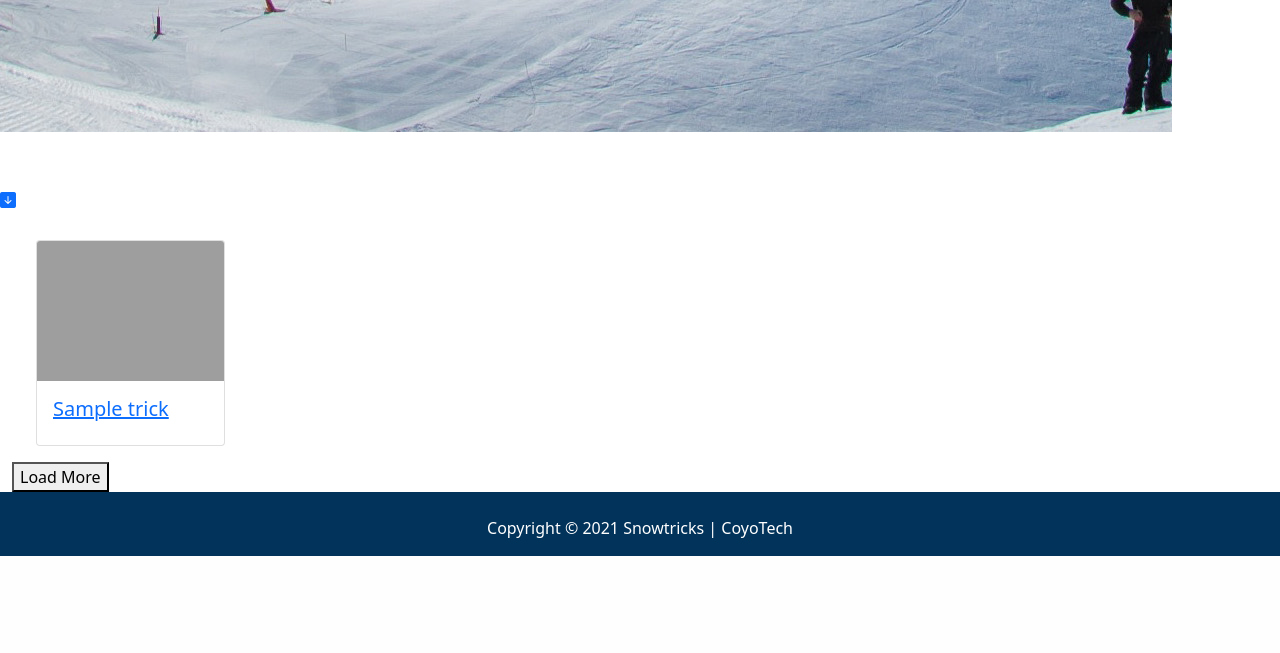
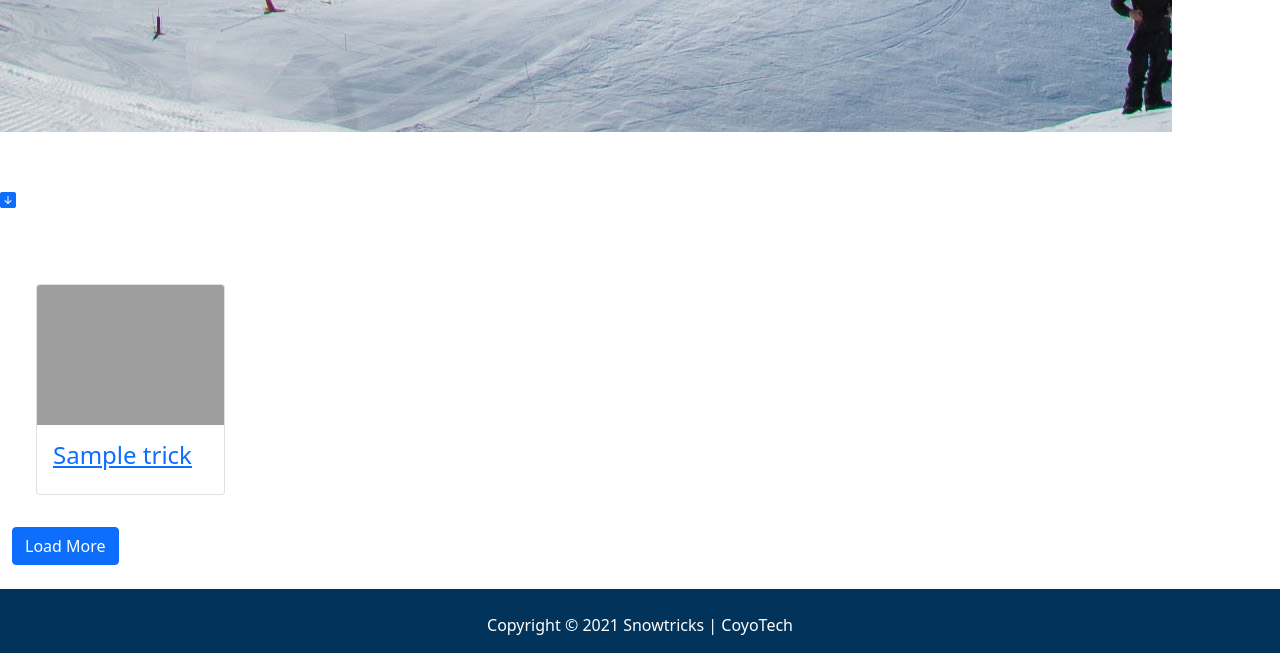
Before and after one commit to Nicolasjmcrt/snowtricks, a Symfony app: template templates/trick/index.html.twig in a window 1280 px wide. Shown: the part 1906-2559 px from the top of the page. Before the commit the page ends 2462 px from the top, so only its background shows below. Run offline with Twig, Linux system fonts and the light colour scheme; the template is opened without the code that fills it: most values are stand-ins (such as "Sample title", 1, 10 or a date in 2020); some libraries are stand-ins or nearby versions; grey boxes are pictures that could not be loaded.

Commit message:
load-more button style

```diff
--- a/templates/common/template.php.twig
+++ b/templates/common/template.php.twig
@@ -32,7 +32,7 @@
 									<a class="nav-link active" aria-current="page" href="#">Home</a>
 								</li>
 								<li class="nav-item">
-									<a class="nav-link" href="#">Tricks</a>
+									<a class="nav-link" href="#trick-section">Tricks</a>
 								</li>
 								<li class="nav-item">
 									<a class="nav-link" href="#">Se connecter</a>
--- a/templates/trick/index.html.twig
+++ b/templates/trick/index.html.twig
@@ -36,10 +36,11 @@
 			<i class="bi bi-arrow-down-square-fill to-trick-2"></i>
 		</a>
 	</div>
+	<span class="anchor-link" id="trick-section"></span>
 
 	{# ------------------------SECTION TRICKS------------------ #}
 
-	<div class="container-fluid mt-1">
+	<div class="container-fluid mt-5">
 		<div class="row tricks-row" id="tricks">
 			{% for trick in tricks %}
 
@@ -50,7 +51,7 @@
 							<img src="{{ asset ('media/trick/' ~ trick.trickMedia[0].fileName) }}" class="card-img-top card-media" alt="...">
 							<div class="card-body trick-card-body">
 								<div class="card-title-and-date">
-									<h5 class="card-title trick-title">{{ trick.name }}</h5>
+									<h4 class="card-title trick-title">{{ trick.name }}</h4>
 								</div>
 							</div>
 						</a>
@@ -58,8 +59,10 @@
 				</div>
 			{% endfor %}
 		</div>
-		<button id="load-more">Load More</button>
-		<span class="anchor-link" id="trick-section"></span>
+		<div class="load-more-block mt-3 mb-4">
+			<button type="button" class="btn btn-primary" id="load-more">Load More</button>
+		</div>
+
 	</div>
 
 
--- a/templates/trick/tricks.html.twig
+++ b/templates/trick/tricks.html.twig
@@ -7,7 +7,7 @@
 				<img src="{{ asset ('media/trick/' ~ trick.trickMedia[0].fileName) }}" class="card-img-top card-media" alt="...">
 				<div class="card-body trick-card-body">
 					<div class="card-title-and-date">
-						<h5 class="card-title trick-title">{{ trick.name }}</h5>
+						<h4 class="card-title trick-title">{{ trick.name }}</h4>
 					</div>
 				</div>
 			</a>
```
Also changed, not shown: assets/styles/app.css (+30 -0 lines).
